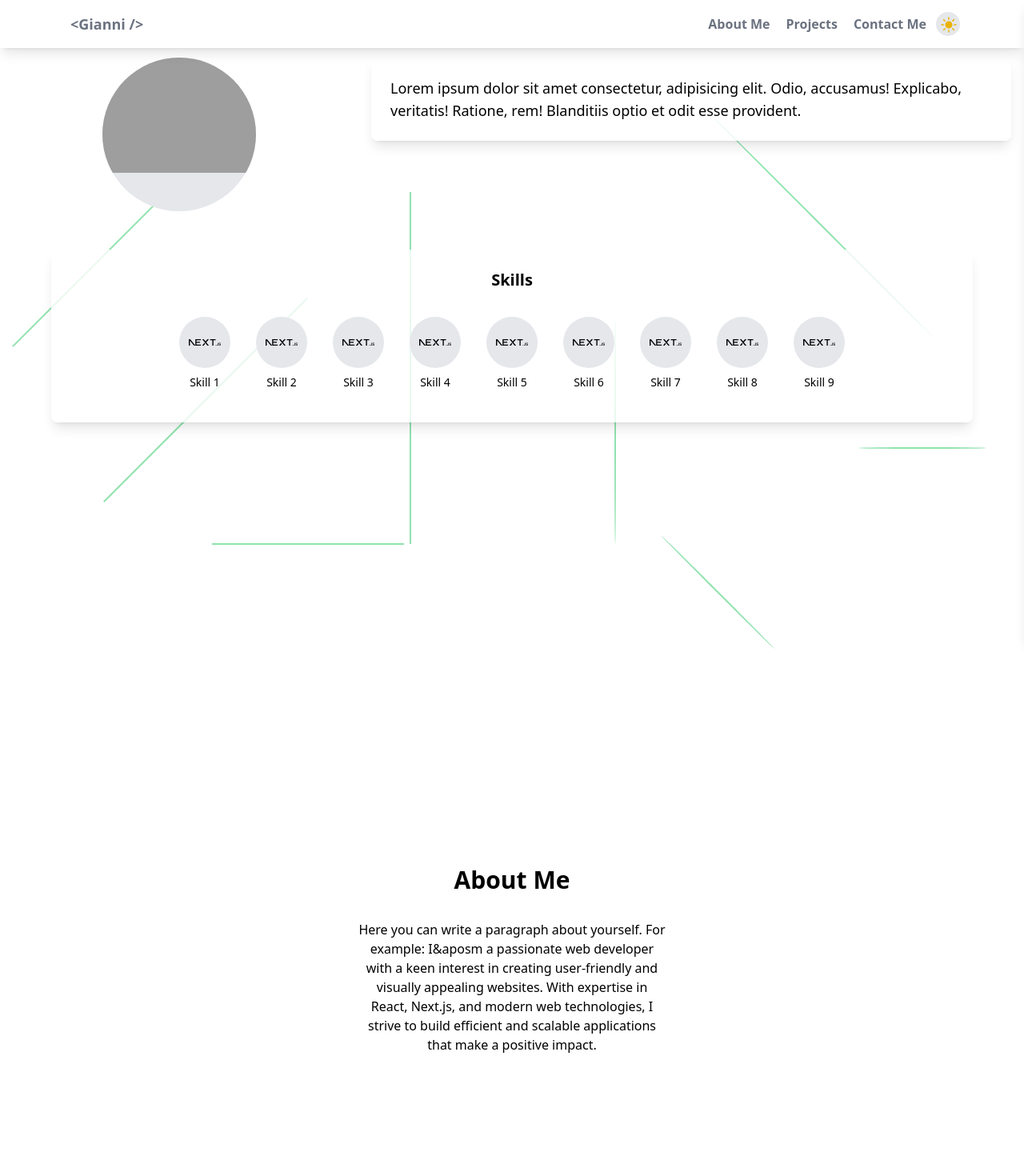
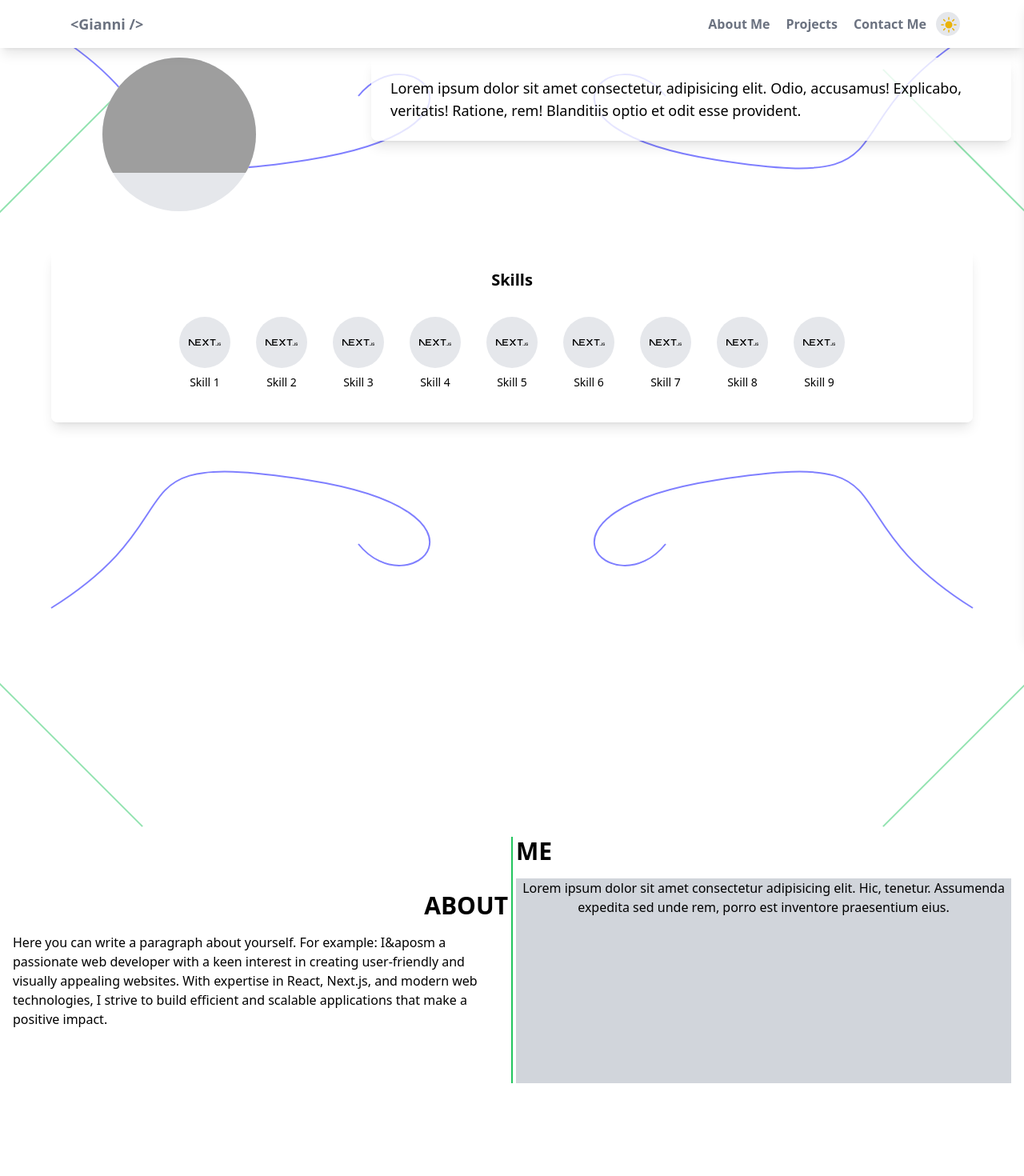
Before and after one commit to GianniCrux/myPortfolio, a Next.js app: page / in a window 1280 px wide. Shown: the top 1470 px of the page at 80% size. Built offline with nearby package versions, Linux system fonts and the light colour scheme; grey boxes are pictures that could not be loaded.

Commit message:
changed about me layout and implemented new hardcoded lines

```diff
--- a/app/components/about-me.tsx
+++ b/app/components/about-me.tsx
@@ -1,12 +1,21 @@
-export default function AboutMe() {
+export default function AboutMe() { //TODO: Change the layout of headings and add images
     return (
-        <section id="about" className="py-16 bg-white text-black dark:bg-black dark:text-white min-h-screen content-center">
-        <div className="container mx-auto px-4">
-            <h2 className="text-3xl font-bold text-center mb-8">About Me</h2>
-            <p className="text-center max-w-sm mx-auto">
-            Here you can write a paragraph about yourself. For example: I&aposm a passionate web developer with a keen interest in creating user-friendly and visually appealing websites. With expertise in React, Next.js, and modern web technologies, I strive to build efficient and scalable applications that make a positive impact.
-            </p>
-        </div>
+        <section id="about" className="py-16 bg-white text-black dark:bg-black dark:text-white min-h-screen flex items-center">
+            <div className="container mx-auto px-4 flex">
+                <div className="w-1/2 flex flex-col justify-center">
+                    <h2 className="text-3xl font-bold mb-4 text-right">ABOUT</h2>
+                    <p>
+                    Here you can write a paragraph about yourself. For example: I&aposm a passionate web developer with a keen interest in creating user-friendly and visually appealing websites. With expertise in React, Next.js, and modern web technologies, I strive to build efficient and scalable applications that make a positive impact.
+                    </p>
+                </div>
+                <div className="w-[2px] bg-green-500 mx-1"></div>
+                <div className="w-1/2 flex flex-col justify-center">
+                    <h2 className="text-3xl font-bold mb-4 text-left">ME</h2>
+                    <div className="bg-gray-300 h-64 w-full">
+                        <p className="text-center">Lorem ipsum dolor sit amet consectetur adipisicing elit. Hic, tenetur. Assumenda expedita sed unde rem, porro est inventore praesentium eius.</p>
+                    </div>
+                </div>
+            </div>
         </section>
     )
 }
--- a/app/components/projects.tsx
+++ b/app/components/projects.tsx
@@ -27,7 +27,7 @@ const projects = [
 
 export default function Projects() {
   return (
-    <section id="projects" className="min-h-screen bg-white text-black dark:bg-gray-900 dark:text-white py-16 content-center">
+    <section id="projects" className="min-h-screen bg-white text-black dark:bg-black dark:text-white py-16 content-center">
       <div className="container mx-auto px-4">
         <h2 className="text-3xl font-bold text-center mb-8">Projects</h2>
         <div className="grid grid-cols-1 sm:grid-cols-2 lg:grid-cols-3 gap-8">
--- a/app/components/random-lines.tsx
+++ b/app/components/random-lines.tsx
@@ -1,16 +1,22 @@
 'use client'
 
-export default function RandomLines() {
-  const lines = [
-    { startX: 10, startY: 20, length: 40, angle: 45, curved: false },
-    { startX: 80, startY: 10, length: 50, angle: 135, curved: true },
-    { startX: 30, startY: 70, length: 30, angle: 90, curved: false },
-    { startX: 60, startY: 50, length: 35, angle: 180, curved: true },
-    { startX: 20, startY: 40, length: 45, angle: 225, curved: false },
-    { startX: 70, startY: 80, length: 25, angle: 315, curved: true },
-    { startX: 40, startY: 30, length: 55, angle: 0, curved: false },
-    { startX: 90, startY: 60, length: 20, angle: 270, curved: true },
-  ]
+import React from 'react'
+
+function StraightLines() {
+  const lines =
+/*   [
+    { startX: 5, startY: 5, length: 40, angle: 45, curved: false },
+    { startX: 95, startY: 5, length: 40, angle: 135, curved: false },
+    { startX: 5, startY: 95, length: 40, angle: 315, curved: false },
+    { startX: 95, startY: 95, length: 40, angle: 225, curved: false },
+    /* { startX: 50, startY: 50, length: 50, angle: 0, curved: false },  //center line
+  ] */
+    [
+      { startX: 5, startY: 5, length: 40, angle: 45, curved: false },
+      { startX: 95, startY: 5, length: 40, angle: 135, curved: false },
+      { startX: 5, startY: 95, length: 40, angle: 315, curved: false },
+      { startX: 95, startY: 95, length: 40, angle: 225, curved: false },
+    ]
 
   return (
     <div className="fixed inset-0 z-0 opacity-50 pointer-events-none">
@@ -31,3 +37,45 @@ export default function RandomLines() {
     </div>
   )
 }
+
+function RoundedLines() {
+  const lines = [
+  // Top-left corner
+  "M5,5 C20,20 10,30 30,25 S40,5 35,15",
+
+  // Top-right corner
+  "M95,5 C80,20 90,30 70,25 S60,5 65,15",
+
+  // Bottom-left corner
+  "M5,95 C20,80 10,70 30,75 S40,95 35,85",
+
+  // Bottom-right corner
+  "M95,95 C80,80 90,70 70,75 S60,95 65,85"
+  ]
+
+  return (
+    <div className="fixed inset-0 z-0 opacity-50 pointer-events-none">
+      <svg className="w-full h-full" viewBox="0 0 100 100" preserveAspectRatio="none">
+        {lines.map((d, index) => (
+          <path
+            key={index}
+            d={d}
+            stroke="blue" // Light blue color
+            strokeWidth="2"
+            fill="none"
+            vectorEffect="non-scaling-stroke"
+          />
+        ))}
+      </svg>
+    </div>
+  )
+}
+
+export default function RandomLines() {
+  return (
+    <>
+      <StraightLines />
+      <RoundedLines />
+    </>
+  )
+}
```
